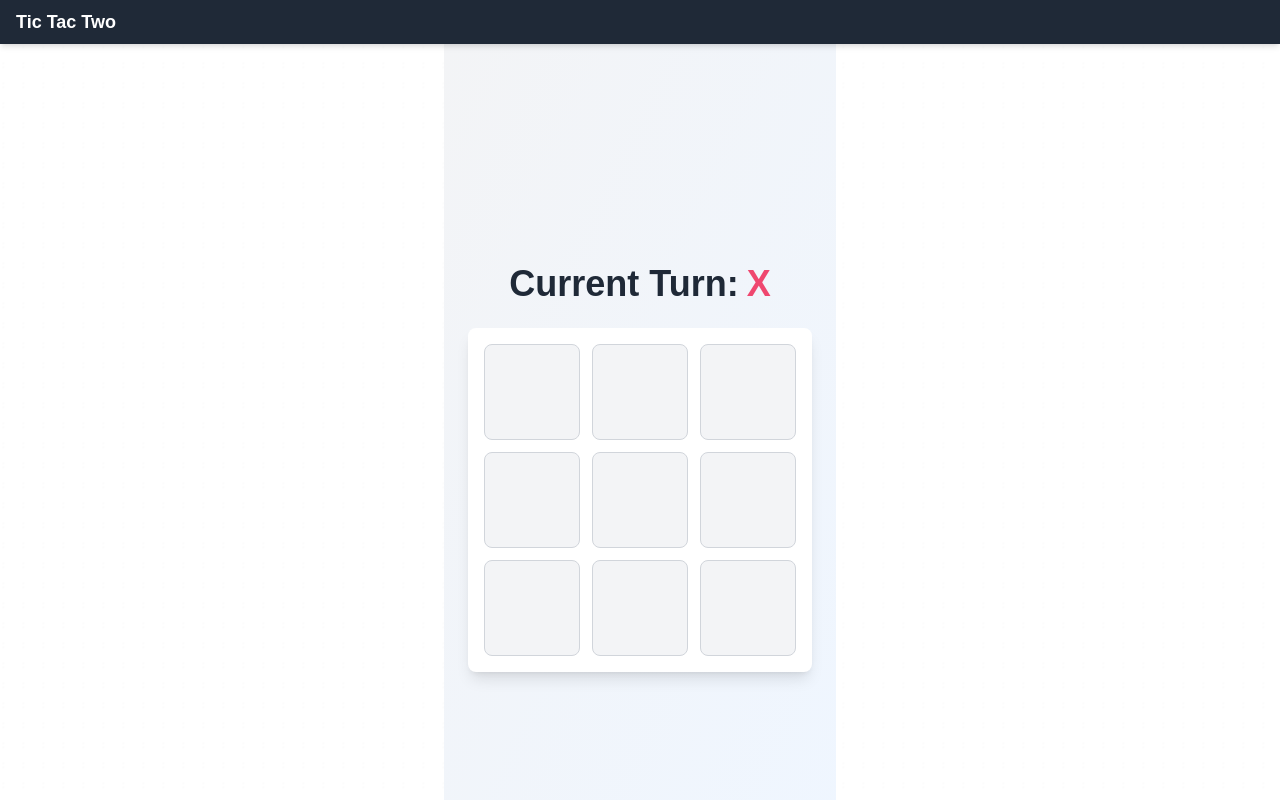
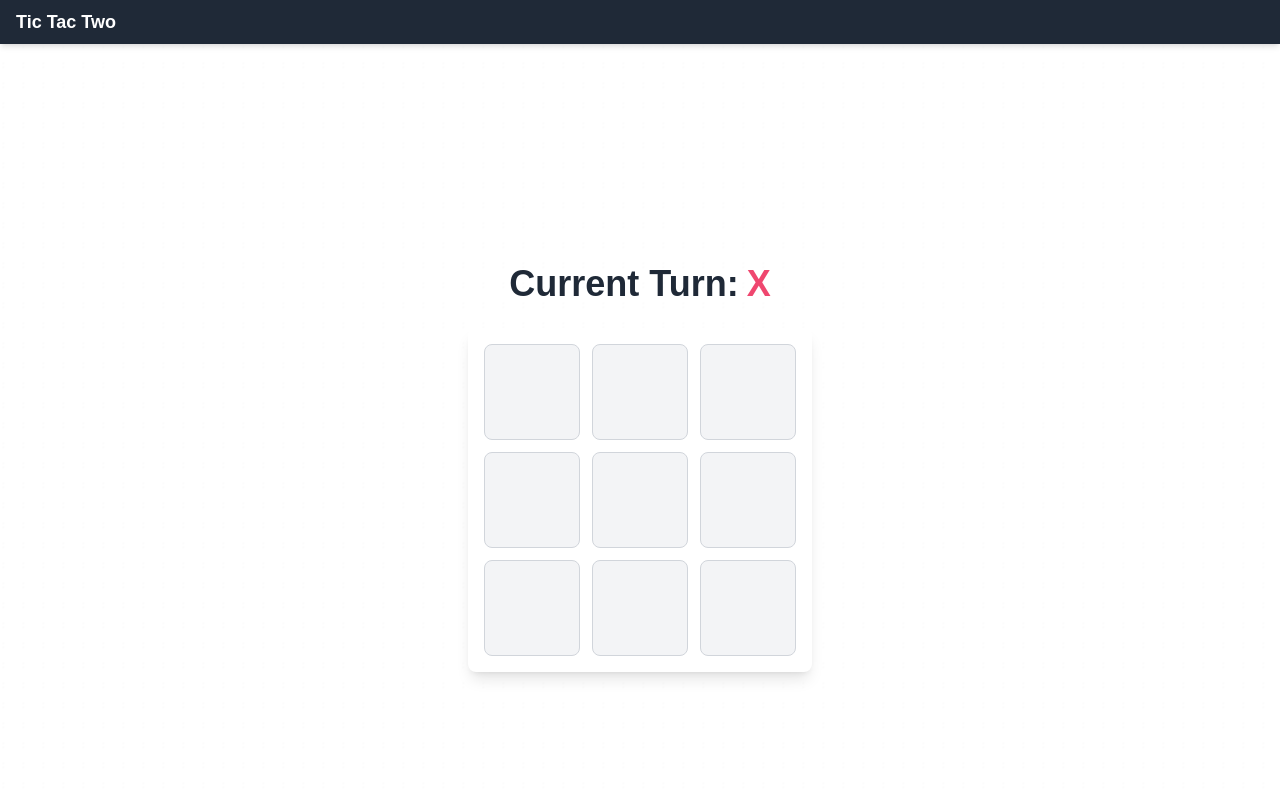
Before and after one commit to faycal-ghozzi/tic-tac-two, a Next.js app: page /game/local in a window 1280 px wide. Shown: the top 800 px of the page. Built offline with nearby package versions, Linux system fonts and the light colour scheme.

Commit message:
color update

```diff
--- a/src/components/Board.tsx
+++ b/src/components/Board.tsx
@@ -205,7 +205,7 @@
   }
 
   return (
-    <div className="min-h-screen flex flex-col justify-center items-center bg-gradient-to-br from-gray-100 to-blue-50 p-6">
+    <div className="min-h-screen flex flex-col justify-center items-center p-6">
       <div className="text-center mb-6">
         {isOnline && game && (
           <div className="w-full max-w-2xl mb-6 flex justify-center gap-4">
```
